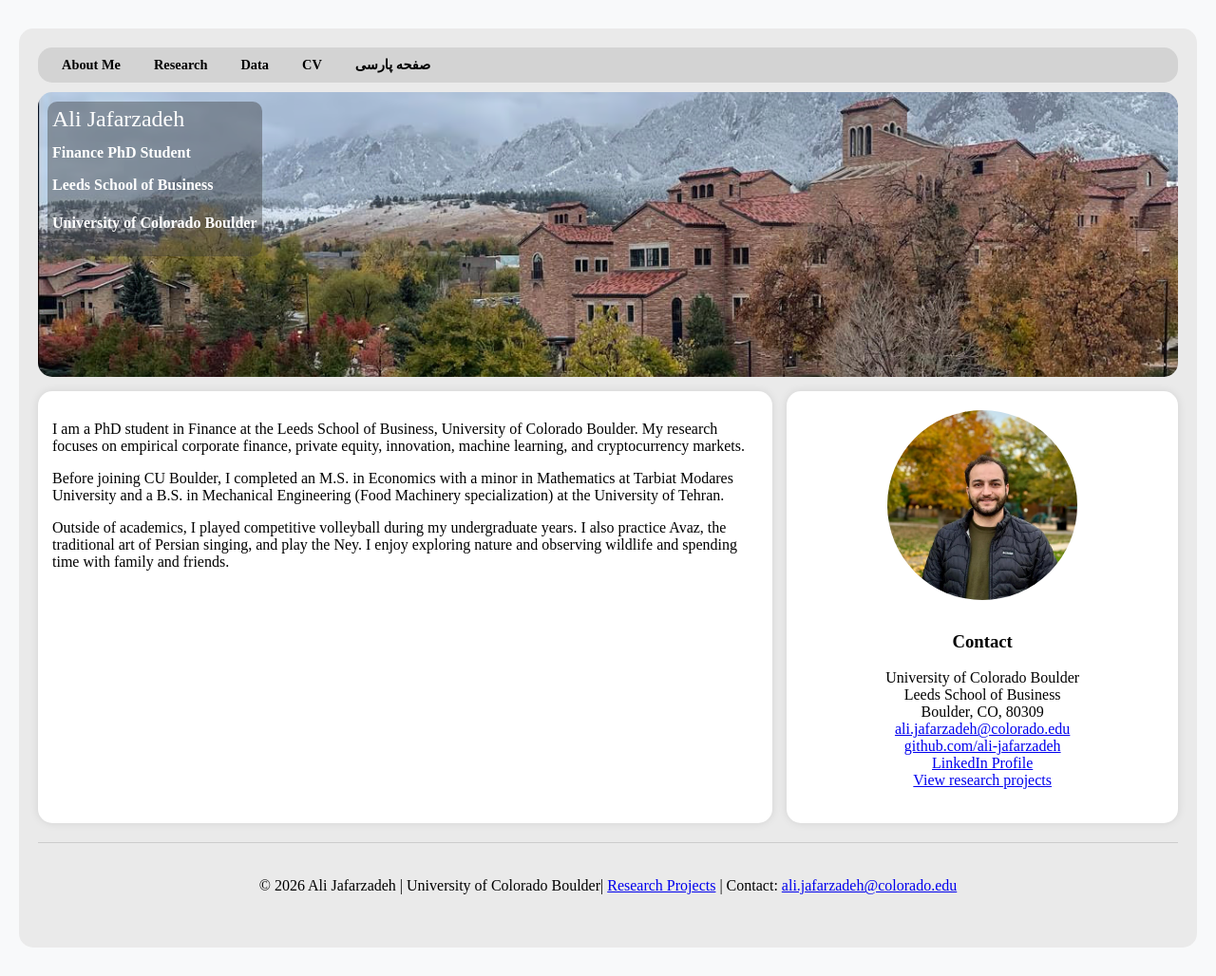
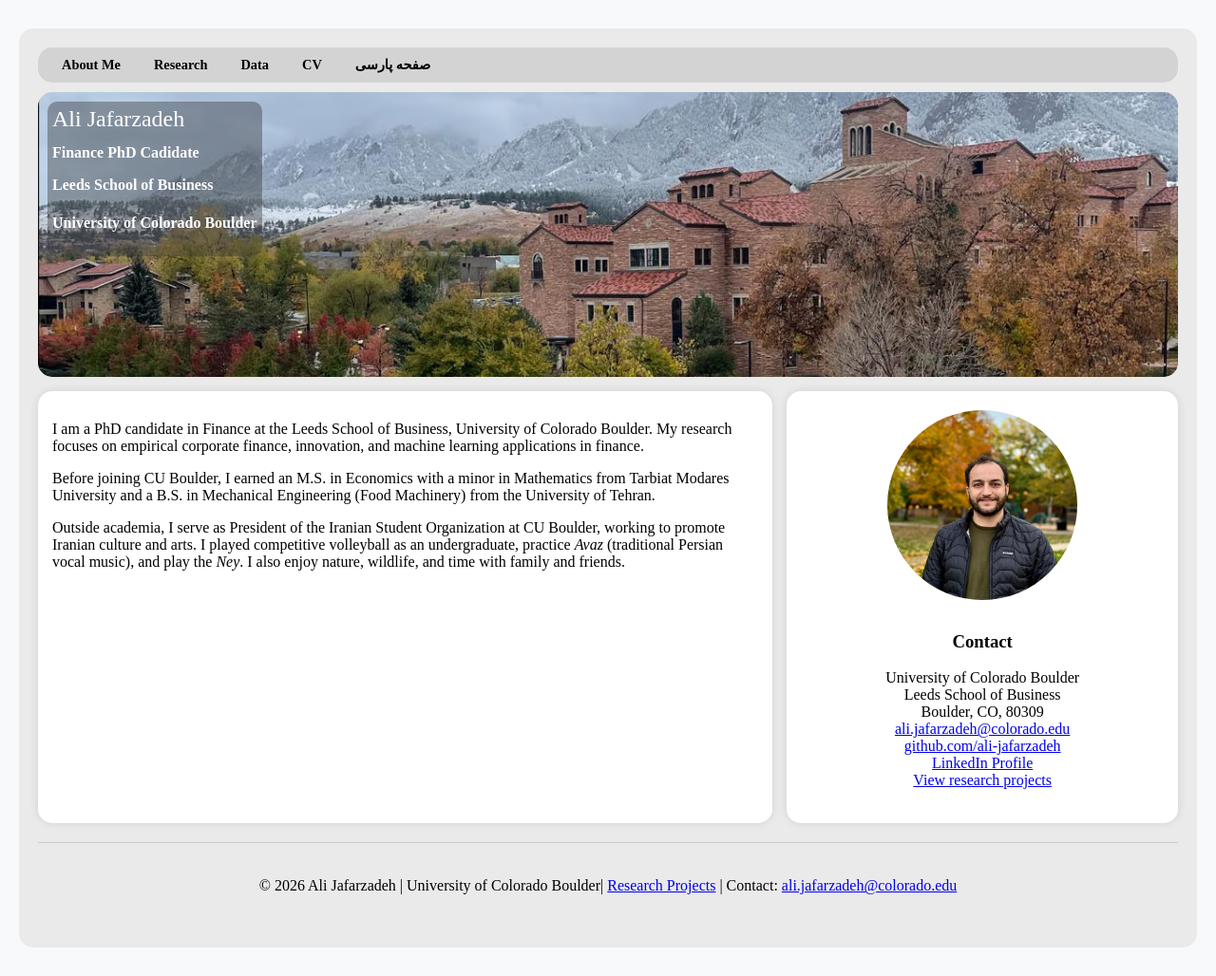
Before and after one commit to ali-jafarzadeh/ali-jafarzadeh.github.io, a Jekyll site: the page index.html, which Jekyll copies as it is, in a window 1280 px wide. Shown: the whole page at 95% size. Built offline with Jekyll 4.4.1, drawn with Linux system fonts in a browser that asks for light colours.

Commit message:
Update title and job title to 'Candidate'

```diff
--- a/index.html
+++ b/index.html
@@ -6,7 +6,7 @@
   <meta name="description" content="Ali Jafarzadeh is a Finance PhD student at the University of Colorado Boulder. Research in corporate finance, private equity, and cryptocurrency markets.">
   <meta name="keywords" content="Ali Jafarzadeh, Finance PhD, CU Boulder, corporate finance, private equity, cryptocurrency, machine learning, innovation">
   <meta name="author" content="Ali Jafarzadeh">
-  <title>Ali Jafarzadeh | Finance PhD Student at CU Boulder</title>
+  <title>Ali Jafarzadeh | Finance PhD Candidate at CU Boulder</title>
   <link rel="canonical" href="https://ali-jafarzadeh.com/">
   <meta http-equiv="cache-control" content="no-cache, no-store, must-revalidate">
 
@@ -17,7 +17,7 @@
     "name": "Ali Jafarzadeh",
     "url": "https://ali-jafarzadeh.com",
     "image": "https://ali-jafarzadeh.com/assets/img/ali.jpeg",
-    "jobTitle": "Finance PhD Student",
+    "jobTitle": "Finance PhD Cadidate",
     "worksFor": {
     "@type": "Organization",
     "name": "University of Colorado Boulder"
@@ -280,7 +280,7 @@
     <header>
       <div class="header-info">
         <h1>Ali Jafarzadeh</h1>
-        <h2>Finance PhD Student</h2>
+        <h2>Finance PhD Cadidate</h2>
         <h3>Leeds School of Business</h3>
         <h4>University of Colorado Boulder</h4>
       </div>
@@ -289,10 +289,12 @@
     <div class="content">
       <!-- Main Content -->
       <div class="main-content">
-        <p>I am a PhD student in Finance at the Leeds School of Business, University of Colorado Boulder. My research focuses on empirical corporate finance, private equity, innovation, machine learning, and cryptocurrency markets.</p>
-        <p>Before joining CU Boulder, I completed an M.S. in Economics with a minor in Mathematics at Tarbiat Modares University and a B.S. in Mechanical Engineering (Food Machinery specialization) at the University of Tehran.</p>
-        <p>Outside of academics, I played competitive volleyball during my undergraduate years. I also practice Avaz, the traditional art of Persian singing, and play the Ney. I enjoy exploring nature and observing wildlife and spending time with family and friends.</p>
-      </div>
+  <p>I am a PhD candidate in Finance at the Leeds School of Business, University of Colorado Boulder. My research focuses on empirical corporate finance, innovation, and machine learning applications in finance.</p>
+
+  <p>Before joining CU Boulder, I earned an M.S. in Economics with a minor in Mathematics from Tarbiat Modares University and a B.S. in Mechanical Engineering (Food Machinery) from the University of Tehran.</p>
+
+  <p>Outside academia, I serve as President of the Iranian Student Organization at CU Boulder, working to promote Iranian culture and arts. I played competitive volleyball as an undergraduate, practice <em>Avaz</em> (traditional Persian vocal music), and play the <em>Ney</em>. I also enjoy nature, wildlife, and time with family and friends.</p>
+</div>
 
       <!-- Sidebar -->
       <div class="sidebar">
```
